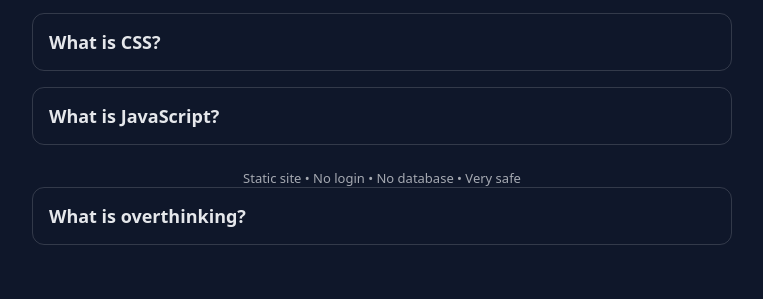
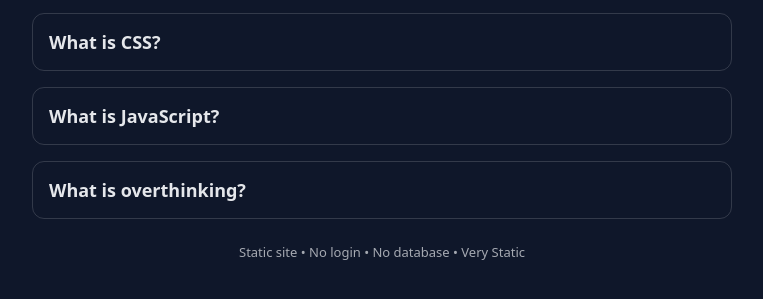
Before and after one commit to oceanchanprakhon-droid/Korsai, a plain HTML site: page index.html in a window 1280 px wide. Shown: the part 149-448 px from the top of the page, without its empty margins (258-1021 px from the left). Drawn offline with Linux system fonts and the light colour scheme.

Commit message:
index.html

```diff
--- a/index.html
+++ b/index.html
@@ -92,17 +92,17 @@
       </div>
     </div>
 
-    <div class="footer">
-      Static site • No login • No database • Very safe
-    </div>
-
   <div class="card">
   <div class="question">What is overthinking?</div>
   <div class="answer">
     Overthinking is when the mind repeats the same thoughts again and again.
     The process feels active, but it does not create new understanding.
   </div>
-</div>
+  </div>
+
+    <div class="footer">
+      Static site • No login • No database • Very Static
+    </div>
 
   <script>
     const questions = document.querySelectorAll('.question');
```
